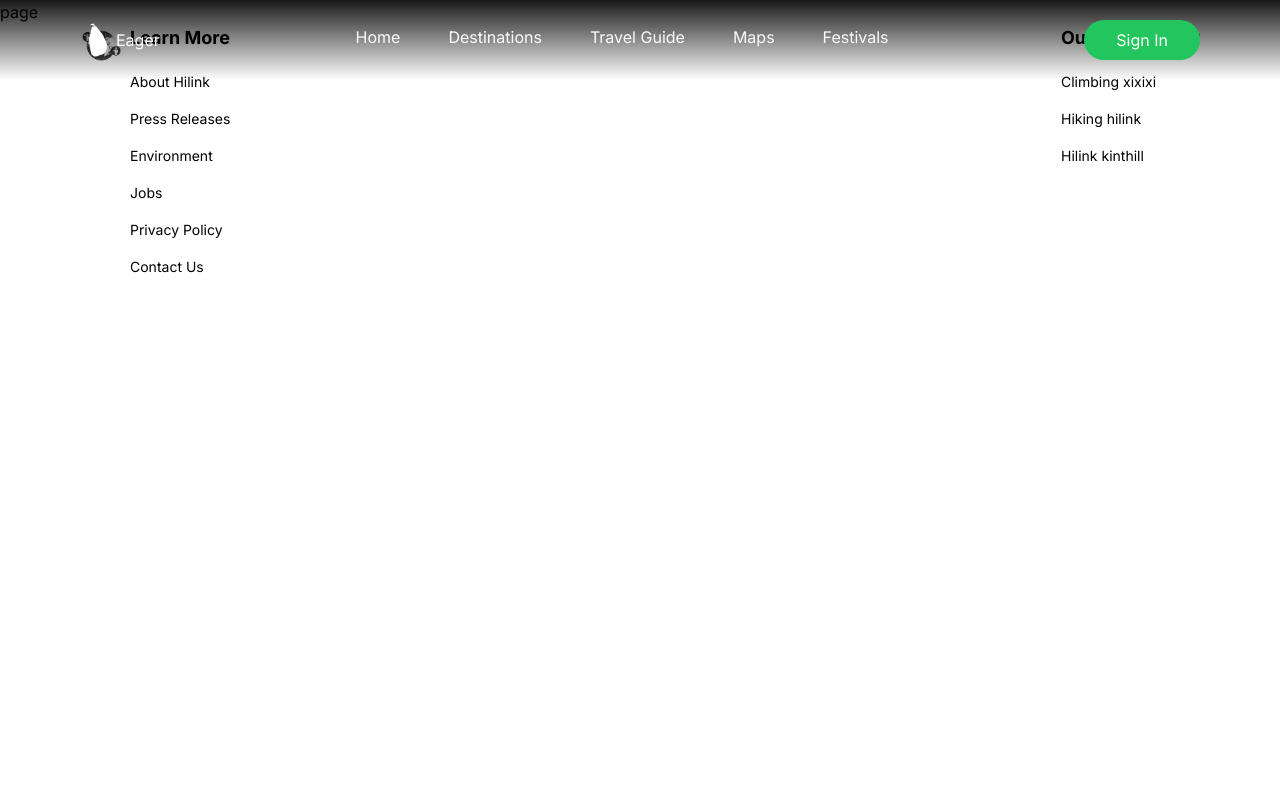
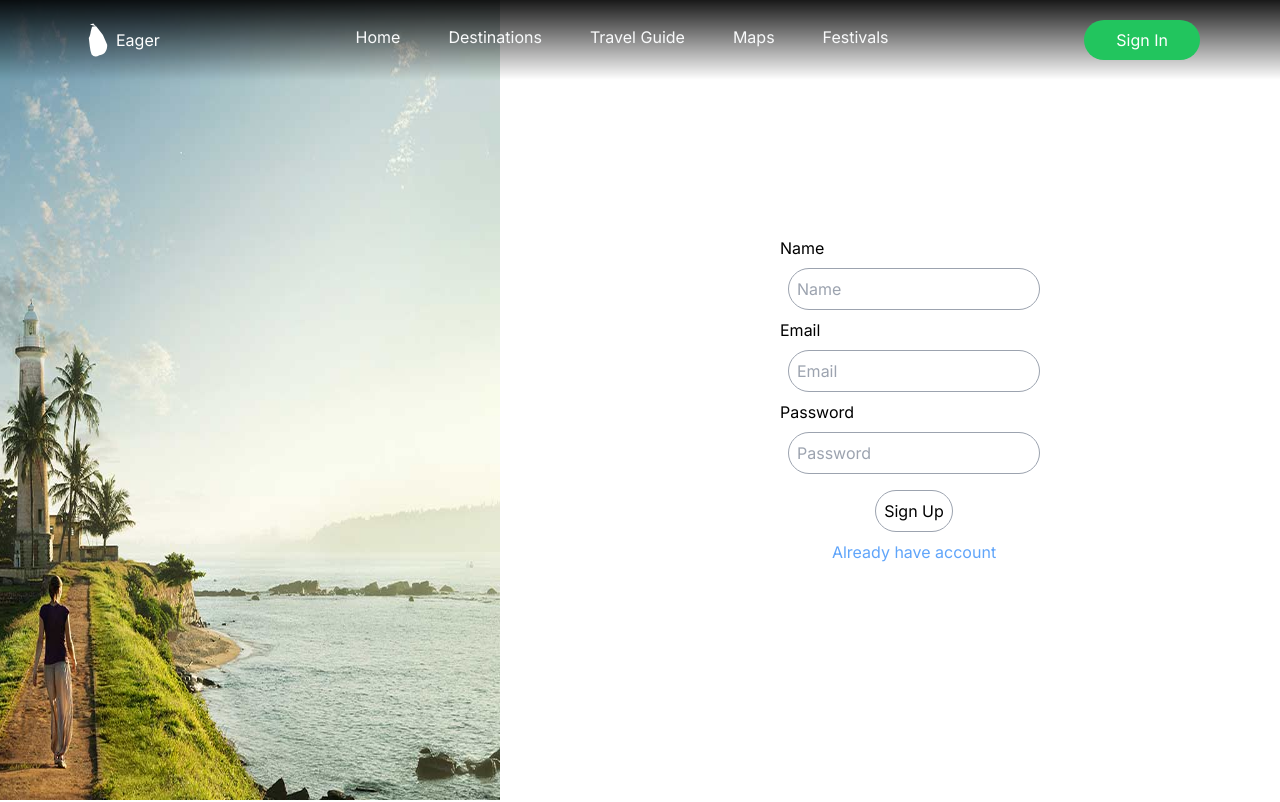
Before and after one commit to Pubudu-Piyankara/travel-app, a Next.js app: page /signup in a window 1280 px wide. Shown: the top 802 px of the page. Built offline with nearby package versions, Linux system fonts and the light colour scheme.

Commit message:
signup UI

```diff
--- a/app/login/page.tsx
+++ b/app/login/page.tsx
@@ -1,7 +1,7 @@
 "use client";
 import React, { useState } from "react";
 import Image from "next/image";
-import { Link } from "lucide-react";
+import Link from "next/link";
 
 const Login = () => {
   const [user, setUser] = useState({} as LogInUser);
@@ -38,13 +38,7 @@ const Login = () => {
         <button className="border border-gray-400 p-2 m-2 rounded-full">
           Login
         </button>
-        <Link href="/signup">
-
-            <button className="border border-gray-400 p-2 m-2 rounded-full">
-              Register
-            </button>
-
-        </Link>
+        <Link href="/signup" className="text-blue-400">Don't you have account?</Link>
       </div>
     </div>
   );
--- a/app/signup/page.tsx
+++ b/app/signup/page.tsx
@@ -1,9 +1,55 @@
-import React from 'react'
+"use client";
+import React, { useState } from "react";
+import Image from "next/image";
+import Link from "next/link";
 
-const page = () => {
+const SignUp = () => {
+  const [user, setUser] = useState({} as SignUpUser);
   return (
-    <div>page</div>
-  )
-}
+    <div className="flex flex-row mb-4 h-screen">
+      <div className="flex w-full h-screen ml-[-500px]">
+        <Image
+          src="/image/Galle-lighthouse.jpg"
+          alt="logo"
+          width={1000}
+          height={1000}
+          className=""
+        />
+      </div>
+      <div className="flex flex-col justify-center items-center">
+        <form className="flex flex-col ">
+          <label>Name</label>
+          <input
+            type="name"
+            id="name"
+            placeholder="Name"
+            onChange={(e) => setUser({ ...user, name: e.target.value })}
+            className="border border-gray-400 p-2 m-2 rounded-full"
+          />
+          <label>Email</label>
+          <input
+            type="email"
+            id="email"
+            placeholder="Email"
+            onChange={(e) => setUser({ ...user, email: e.target.value })}
+            className="border border-gray-400 p-2 m-2 rounded-full"
+          />
+          <label>Password</label>
+          <input
+            type="password"
+            id="password"
+            placeholder="Password"
+            onChange={(e) => setUser({ ...user, password: e.target.value })}
+            className="border border-gray-400 p-2 m-2 rounded-full"
+          />
+        </form>
+        <button className="border border-gray-400 p-2 m-2 rounded-full">
+          Sign Up
+        </button>
+        <Link href="/login" className="text-blue-400">Already have account</Link>
+      </div>
+    </div>
+  );
+};
 
-export default page
+export default SignUp;
--- a/types/index.ts
+++ b/types/index.ts
@@ -2,3 +2,9 @@ declare type LogInUser = {
     email: string;
     password: string;
 };
+
+declare type SignUpUser = {
+    name: string;
+    email: string;
+    password: string;
+};
```
